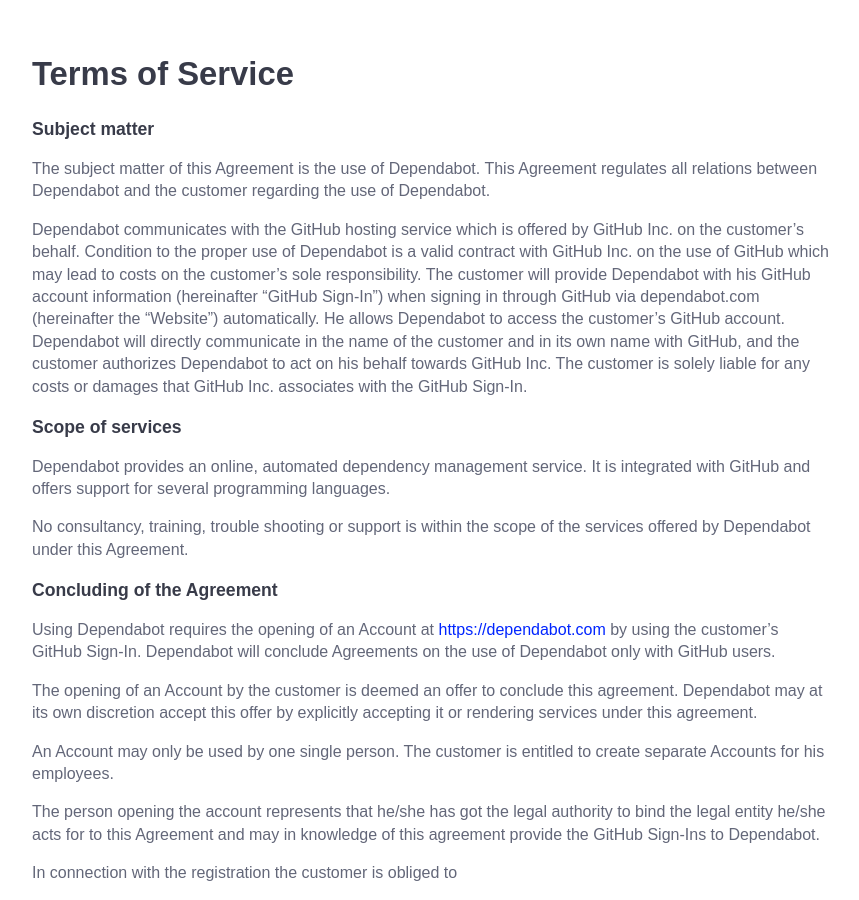
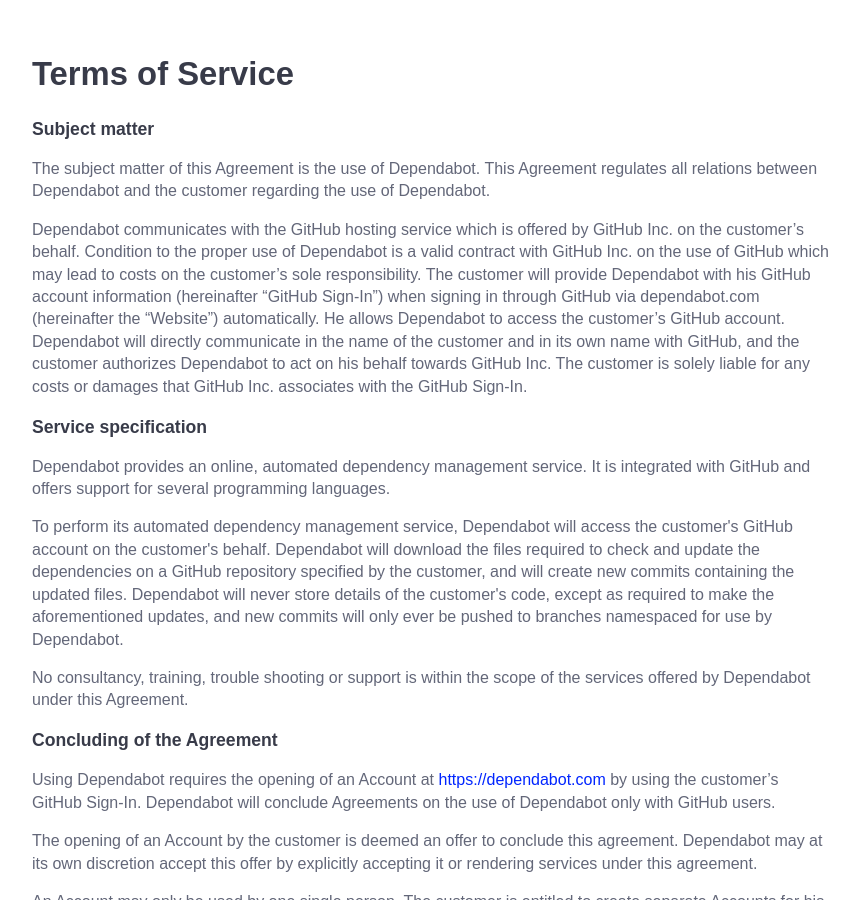
Before and after one commit to desenvolvedorIcotrade/App.bot, a Jekyll site: the page terms.html, which Jekyll copies as it is, in a window 1280 px wide and 900 px high. Shown: the whole window, without its empty margins (208-1067 px from the left). Built offline with Jekyll 4.4.1, drawn with Linux system fonts in a browser that asks for light colours.

Commit message:
Better scope of service

```diff
--- a/terms.html
+++ b/terms.html
@@ -18,9 +18,12 @@
       <p>
         Dependabot communicates with the GitHub hosting service which is offered by GitHub Inc. on the customer’s behalf. Condition to the proper use of Dependabot is a valid contract with GitHub Inc. on the use of GitHub which may lead to costs on the customer’s sole responsibility. The customer will provide Dependabot with his GitHub account information (hereinafter “GitHub Sign-In”) when signing in through GitHub via dependabot.com (hereinafter the “Website”) automatically. He allows Dependabot to access the customer’s GitHub account. Dependabot will directly communicate in the name of the customer and in its own name with GitHub, and the customer authorizes Dependabot to act on his behalf towards GitHub Inc. The customer is solely liable for any costs or damages that GitHub Inc. associates with the GitHub Sign-In.
       </p>
-      <h3>Scope of services</h3>
+      <h3>Service specification</h3>
       <p>
         Dependabot provides an online, automated dependency management service. It is integrated with GitHub and offers support for several programming languages.
+      </p>
+      <p>
+        To perform its automated dependency management service, Dependabot will access the customer's GitHub account on the customer's behalf. Dependabot will download the files required to check and update the dependencies on a GitHub repository specified by the customer, and will create new commits containing the updated files. Dependabot will never store details of the customer's code, except as required to make the aforementioned updates, and new commits will only ever be pushed to branches namespaced for use by Dependabot.
       </p>
       <p>
         No consultancy, training, trouble shooting or support is within the scope of the services offered by Dependabot under this Agreement.
```
